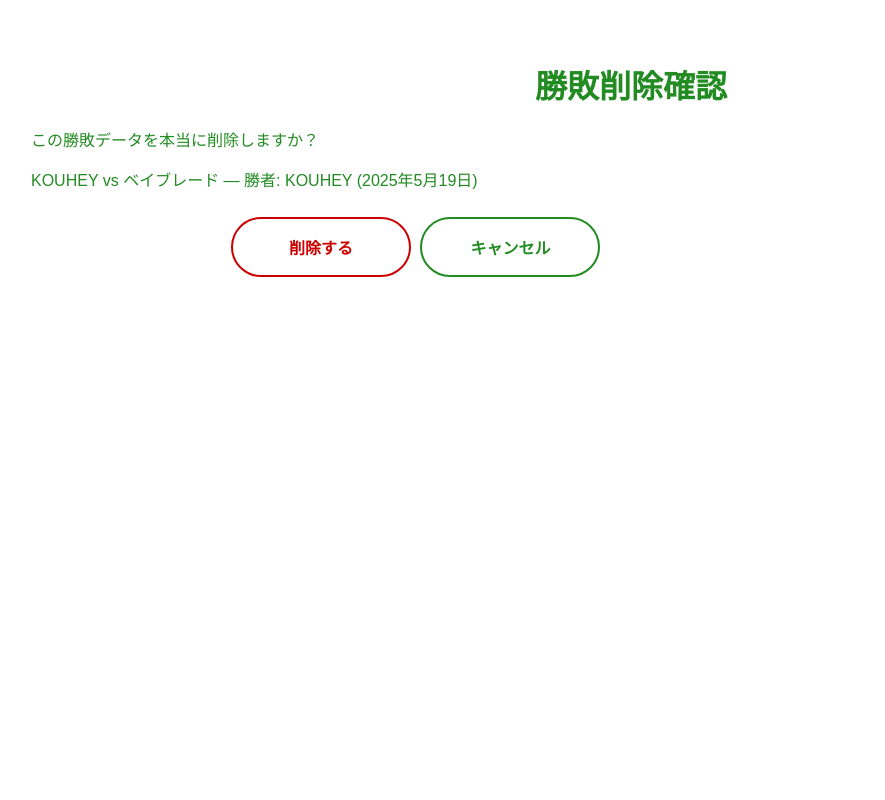
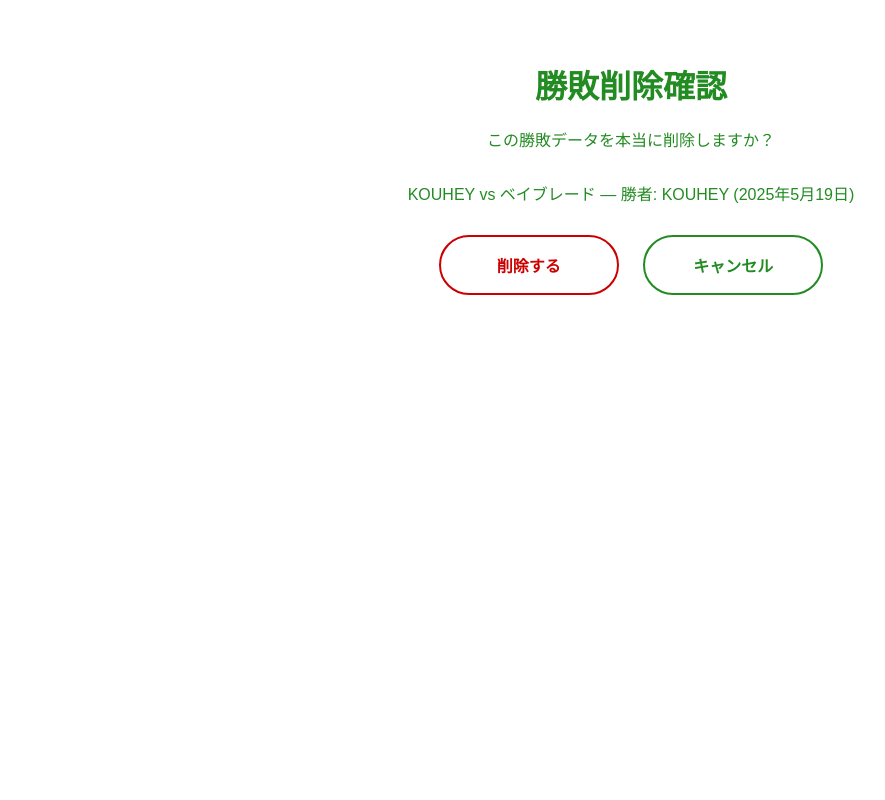
Before and after one commit to KOUHEY0530/beyproject, a Django app: page /beylog/match/6/delete/ in a window 1280 px wide. Shown: the whole page, without its empty margins (9-894 px from the left). Run offline with Django 5.2, Linux system fonts and the light colour scheme; data comes from the database, SQL or seed files in the repository; both versions use the stored data as it was after the commit.

Commit message:
4回目のコミット

```diff
--- a/templates/match_confirm_delete.html
+++ b/templates/match_confirm_delete.html
@@ -5,18 +5,42 @@
     <meta charset="UTF-8">
     <title>勝敗削除確認</title>
     <link rel="stylesheet" href="{% static 'style/style.css' %}">
+    <style>
+        .button-wrapper {
+            text-align: center;
+            margin-top: 20px;
+        }
+
+        .button-wrapper button,
+        .button-wrapper a.button {
+            display: inline-block;
+            margin: 0 10px;
+        }
+
+        /* 削除ボタンの赤色設定（念のため） */
+        .danger {
+            border-color: red;
+            color: red;
+        }
+
+        .danger:hover {
+            background-color: red;
+            color: white;
+        }
+    </style>
 </head>
 <body>
     <div class="container">
         <h1>勝敗削除確認</h1>
-        <p>この勝敗データを本当に削除しますか？</p>
-
-        <p>{{ match.player1.name }} vs {{ match.player2.name }} — 勝者: {{ match.winner.name }} ({{ match.date }})</p>
+        <p class="greeting">この勝敗データを本当に削除しますか？</p>
+        <p class="greeting">{{ match.player1.name }} vs {{ match.player2.name }} — 勝者: {{ match.winner.name }} ({{ match.date }})</p>
 
         <form method="post">
             {% csrf_token %}
-            <button type="submit">削除する</button>
-            <a href="{% url 'match_list' %}" class="button">キャンセル</a>
+            <div class="button-wrapper">
+                <button type="submit" class="danger">削除する</button>
+                <a href="{% url 'match_list' %}" class="button">キャンセル</a>
+            </div>
         </form>
     </div>
 </body>
--- a/templates/match_list.html
+++ b/templates/match_list.html
@@ -27,8 +27,8 @@
                         <td>{{ match.winner.name }}</td>
                         <td>{{ match.date }}</td>
                         <td>
-                            <a href="{% url 'match_update' match.pk %}">編集</a>
-                            <a href="{% url 'match_delete' match.pk %}">削除</a>
+                            <a href="{% url 'match_update' match.pk %}" class="button">編集</a>
+                            <a href="{% url 'match_delete' match.pk %}" class="button logout-button">削除</a>
                         </td>
                     </tr>
                 {% endfor %}
```
Also changed, not shown: beylog/static/images/beyblade.png (deleted), db.sqlite3.
